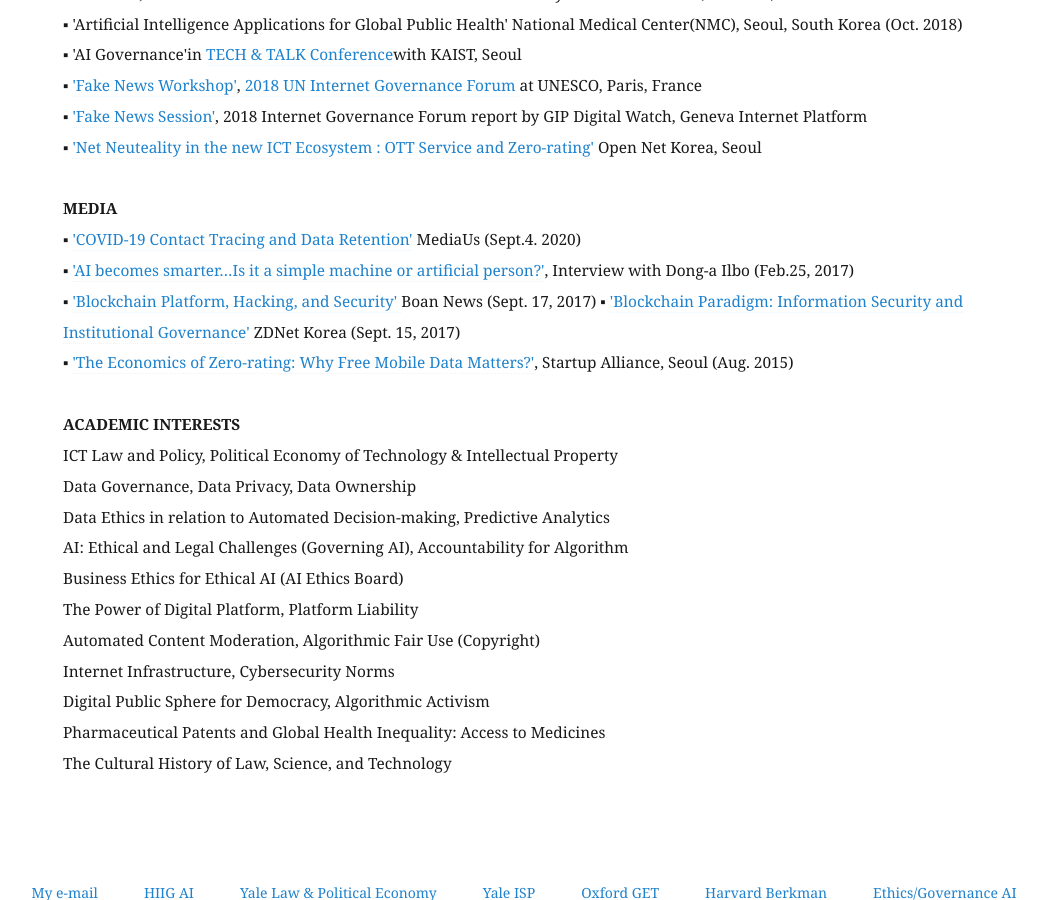
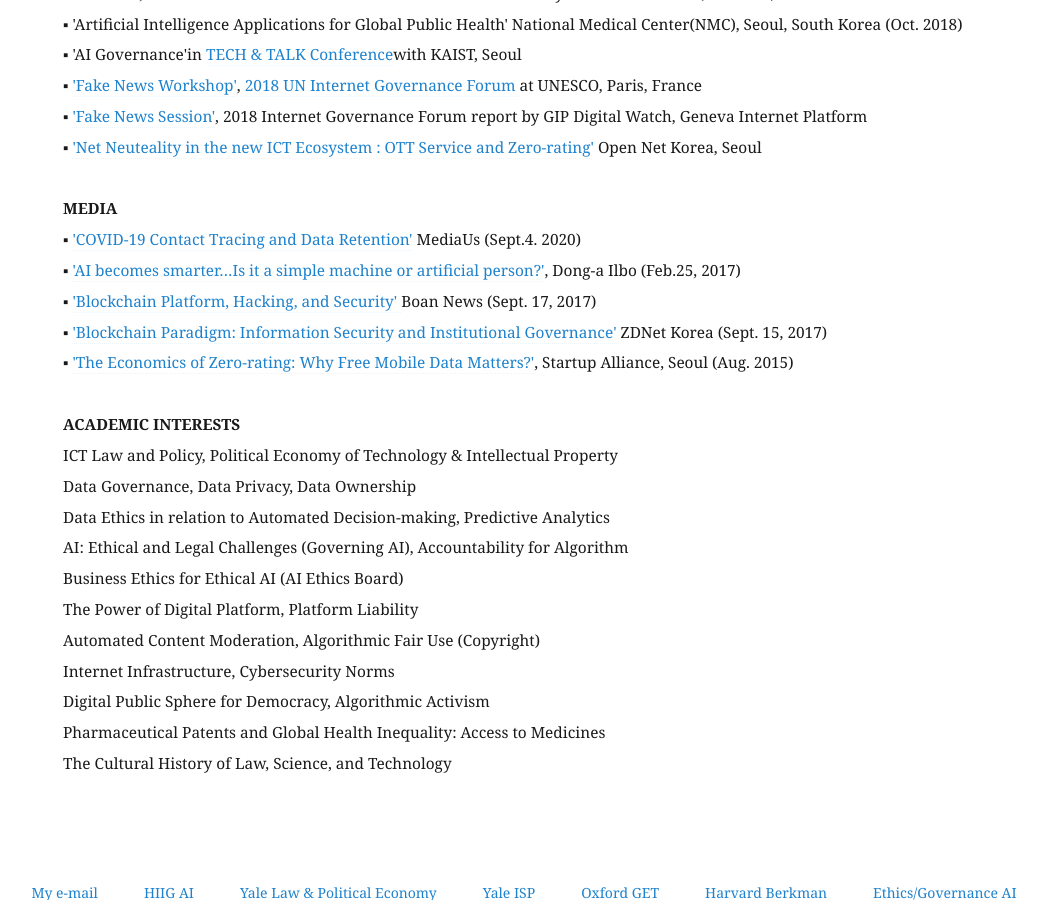
Before and after one commit to eunchangchoi/eunchangchoi.github.io, a Jekyll site: the page built from index.md, in a window 1280 px wide and 900 px high, scrolled down 3346 px. Shown: the whole window, without its empty margins (37-1085 px from the left). Built offline with Jekyll 4.4.1, drawn with Linux system fonts in a browser that asks for light colours.

Commit message:
Update index.md

```diff
--- a/index.md
+++ b/index.md
@@ -70,8 +70,8 @@
   <br>
  <strong> MEDIA </strong> <br>
 ▪ <a href="http://www.mediaus.co.kr/news/articleView.html?idxno=192351"> 'COVID-19 Contact Tracing and Data Retention'</a> MediaUs (Sept.4. 2020)  <br>
-▪ <a href="https://www.donga.com/news/article/all/20170225/83056178/1">'AI becomes smarter…Is it a simple machine or artificial person?'</a>, Interview with Dong-a Ilbo (Feb.25, 2017)<br>
-▪ <a href="https://www.boannews.com/media/view.asp?idx=57022&kind=3">'Blockchain Platform, Hacking, and Security' </a> Boan News (Sept. 17, 2017)
+▪ <a href="https://www.donga.com/news/article/all/20170225/83056178/1">'AI becomes smarter…Is it a simple machine or artificial person?'</a>, Dong-a Ilbo (Feb.25, 2017)<br>
+▪ <a href="https://www.boannews.com/media/view.asp?idx=57022&kind=3">'Blockchain Platform, Hacking, and Security' </a> Boan News (Sept. 17, 2017)<br>
 ▪ <a href="https://www.zdnet.co.kr/view/?no=20170915172456&from=Mobile">'Blockchain Paradigm: Information Security and Institutional Governance'</a> ZDNet Korea (Sept. 15, 2017)<br>
 ▪  <a href="https://www.inews24.com/view/913922">'The Economics of Zero-rating: Why Free Mobile Data Matters?'</a>, Startup Alliance, Seoul (Aug. 2015) <br>
 
```
